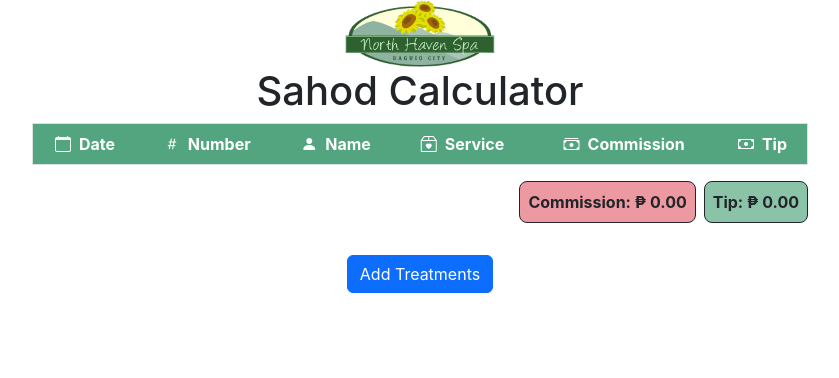
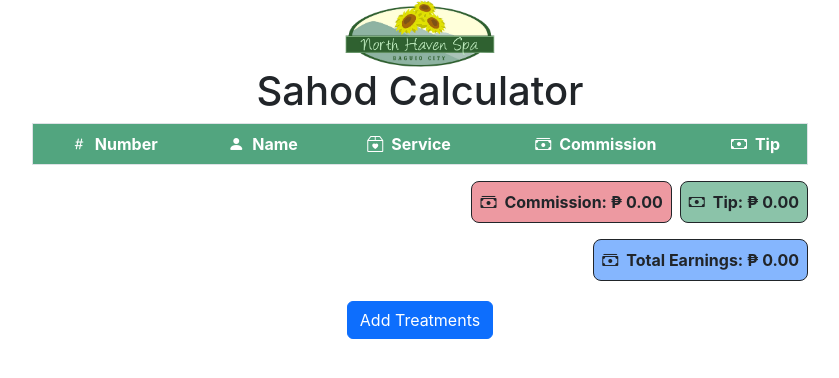
Before and after one commit to calbejeram/NHStreatments, a React (Create React App) app: page / in a window 1280 px wide. Shown: the top 378 px of the page, without its empty margins (220-1059 px from the left). Built offline with nearby package versions, Linux system fonts and the light colour scheme.

Commit message:
try example

```diff
--- a/src/assets/components/AddTreatmentForm.jsx
+++ b/src/assets/components/AddTreatmentForm.jsx
@@ -5,8 +5,7 @@ const AddTreatmentForm = ({clientNumber, handleClientNumber, clientName, handleC
     <>
         <form onSubmit={handleSubmit} >
             <div class="input-group mb-3 d-flex flex-column">
-                <i class="bi bi-calendar2-plus-fill me-2"></i>
-                Select Date
+                <label for="exampleFormControlInput1" class="form-label fw-bold">Select Date:</label>
                 <input type="date" name='date' for="date" class="form-control w-100 rounded-0" value={treatmentDate} onChange={handleTreatmentDate}/>
             </div>
             <div class="input-group mb-3 d-flex flex-column">
--- a/src/assets/components/TreatmentsTable.jsx
+++ b/src/assets/components/TreatmentsTable.jsx
@@ -15,17 +15,21 @@ function TreatmentsTable() {
 
     const overallCommission = treatmentsData.reduce((total, info) => total + parseFloat(info.serviceCommission || 0), 0);
     const overallTip = treatmentsData.reduce((total, info) => total + parseFloat(info.clientTip || 0), 0);
+    const totalCombined = overallCommission + overallTip;
 
     return (
         <>
+            <div className="mb-1 d-flex align-items-end justify-content-end w-100">
+                 <p class="fw-bold bg-primary bg-opacity-50 rounded-3 p-2 border border-dark"><i class="bi bi-cash-stack me-2"></i>Total Earnings: ₱ {totalCombined.toFixed(2)}</p>
+            </div>
             <div className="mb-3 d-flex align-items-end justify-content-end w-100">
-                 <p class="me-2 fw-bold bg-danger bg-opacity-50 rounded-3 p-2 border border-dark">Commission: ₱ {overallCommission.toFixed(2)}</p>
-                 <p class=" fw-bold bg-success bg-opacity-50 rounded-3 border border-dark p-2">Tip: ₱ {overallTip.toFixed(2)}</p>
+                 <p class="me-2 fw-bold bg-danger bg-opacity-50 rounded-3 p-2 border border-dark m-0"><i class="bi bi-cash-stack me-2"></i>Commission: ₱ {overallCommission.toFixed(2)}</p>
+                 <p class=" fw-bold bg-success bg-opacity-50 rounded-3 border border-dark p-2 m-0"><i class="bi bi-cash me-2"></i>Tip: ₱ {overallTip.toFixed(2)}</p>
             </div>
             <table className="table text-center border">
                 <thead>
                     <tr>
-                        <th className="align-middle bg-success bg-opacity-75 text-white"><i class="bi bi-calendar me-2"></i>Date</th>
+                        {/* <th className="align-middle bg-success bg-opacity-75 text-white"><i class="bi bi-calendar me-2"></i>Date</th> */}
                         <th className="align-middle bg-success bg-opacity-75 text-white"><i class="bi bi-hash me-2"></i>Number</th>
                         <th className="align-middle bg-success bg-opacity-75 text-white"><i class="bi bi-person-fill me-2"></i>Name</th>
                         <th className="align-middle bg-success bg-opacity-75 text-white"><i class="bi bi-box2-heart me-2"></i>Service</th>
@@ -38,11 +42,11 @@ function TreatmentsTable() {
                         const rows = dateRows[date];
                         return rows.map((info, rowIndex) => (
                             <tr key={`${index}-${rowIndex}`}>
-                                {rowIndex === 0 && (
+                                {/* {rowIndex === 0 && (
                                     <td rowSpan={rows.length} className="align-middle fw-bold bg-success bg-opacity-25">
                                         {info.treatmentDate}
                                     </td>
-                                )}
+                                )} */}
                                 <td className="align-middle bg-success bg-opacity-25">{info.clientNumber}</td>
                                 <td className="align-middle text-uppercase bg-success bg-opacity-25">{info.clientName}</td>
                                 <td className="align-middle text-uppercase bg-success bg-opacity-25">{info.servicePackage}</td>
```
Also changed, not shown: src/assets/components/AddTreatments.jsx (+0 -28 lines).
